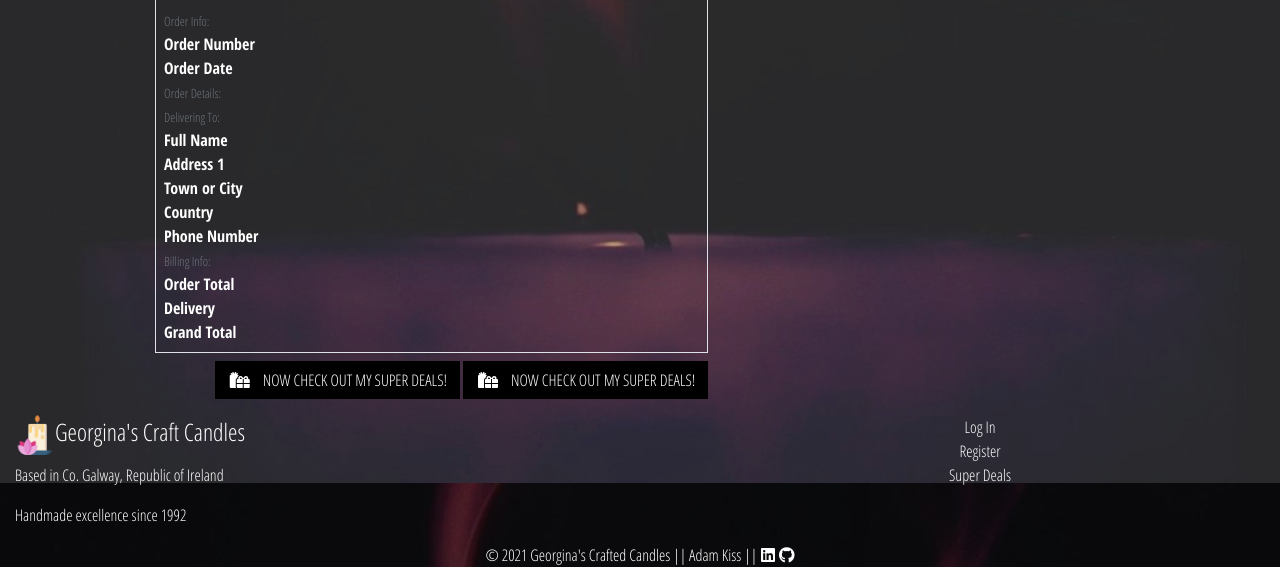
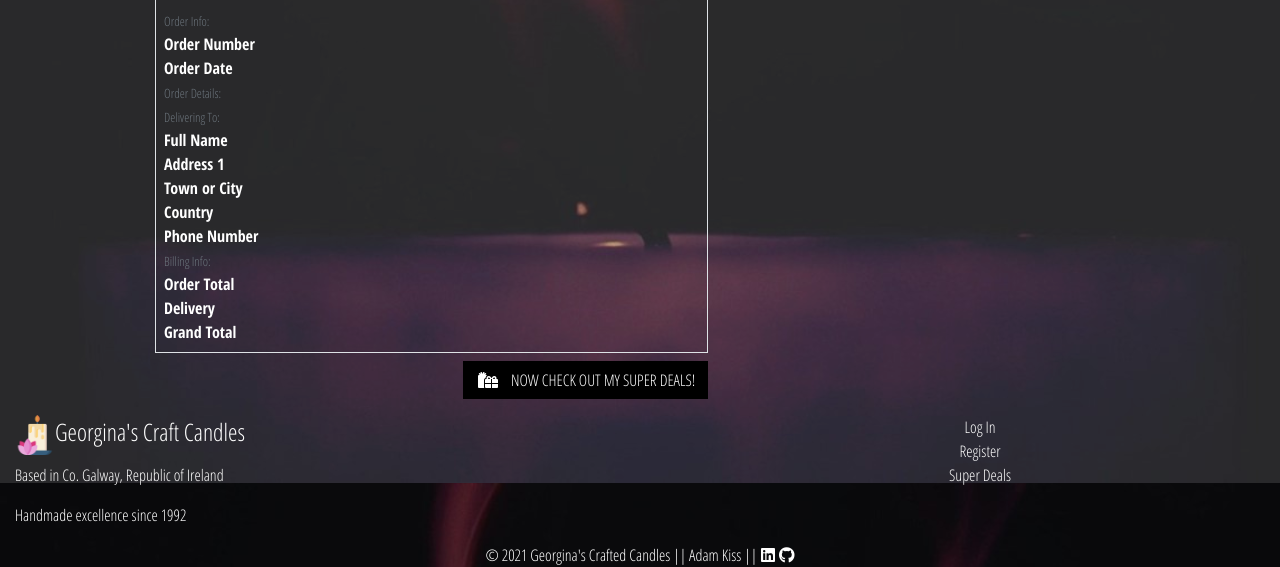
Before and after one commit to Adamsky94/Georginas_Craft_Candles, a Django app: template ginas_candles/checkout/templates/checkout/checkout_success.html in a window 1280 px wide. Shown: the part 317-884 px from the top of the page. Run offline with Django 3.2, Linux system fonts and the light colour scheme; the template is opened without the code that fills it, so the values that code supplies are empty; some libraries are stand-ins or nearby versions.

Commit message:
Removed duplicate button on checkout_succes page

```diff
--- a/ginas_candles/checkout/templates/checkout/checkout_success.html
+++ b/ginas_candles/checkout/templates/checkout/checkout_success.html
@@ -207,12 +207,6 @@
                         <span class="text-uppercase">Now check out my Super Deals!</span>
                     </a>
                 {% endif %}
-				<a href="" class="btn btn-black rounded-0 my-2">
-					<span class="icon mr-2">
-						<i class="fas fa-gifts"></i>
-					</span>
-					<span class="text-uppercase">Now check out my Super Deals!</span>
-				</a>
 			</div>
 		</div>
     </div>
--- a/ginas_candles/checkout/views.py
+++ b/ginas_candles/checkout/views.py
@@ -50,6 +50,7 @@ def checkout(request):
             'street_address2': request.POST['street_address2'],
             'county': request.POST['county'],
         }
+
         order_form = OrderForm(form_data)
         if order_form.is_valid():
             order = order_form.save(commit=False)
@@ -75,6 +76,7 @@ def checkout(request):
                     order.delete()
                     return redirect(reverse('view_bag'))
 
+            # Save the info to the user's profile if all is well
             request.session['save_info'] = 'save-info' in request.POST
             return redirect(reverse('checkout_success', args=[order.order_number]))
         else:
--- a/ginas_candles/checkout/webhook_handler.py
+++ b/ginas_candles/checkout/webhook_handler.py
@@ -9,6 +9,7 @@ from profiles.models import UserProfile
 
 import json
 import time
+
 
 class StripeWH_Handler:
     """Handle Stripe webhooks"""
@@ -30,8 +31,7 @@ class StripeWH_Handler:
             subject,
             body,
             settings.DEFAULT_FROM_EMAIL,
-            [cust_email]
-        )
+            [cust_email])
 
     def handle_event(self, event):
         """
```
Also changed, not shown: ginas_candles/checkout/webhooks.py (+4 -3 lines).
